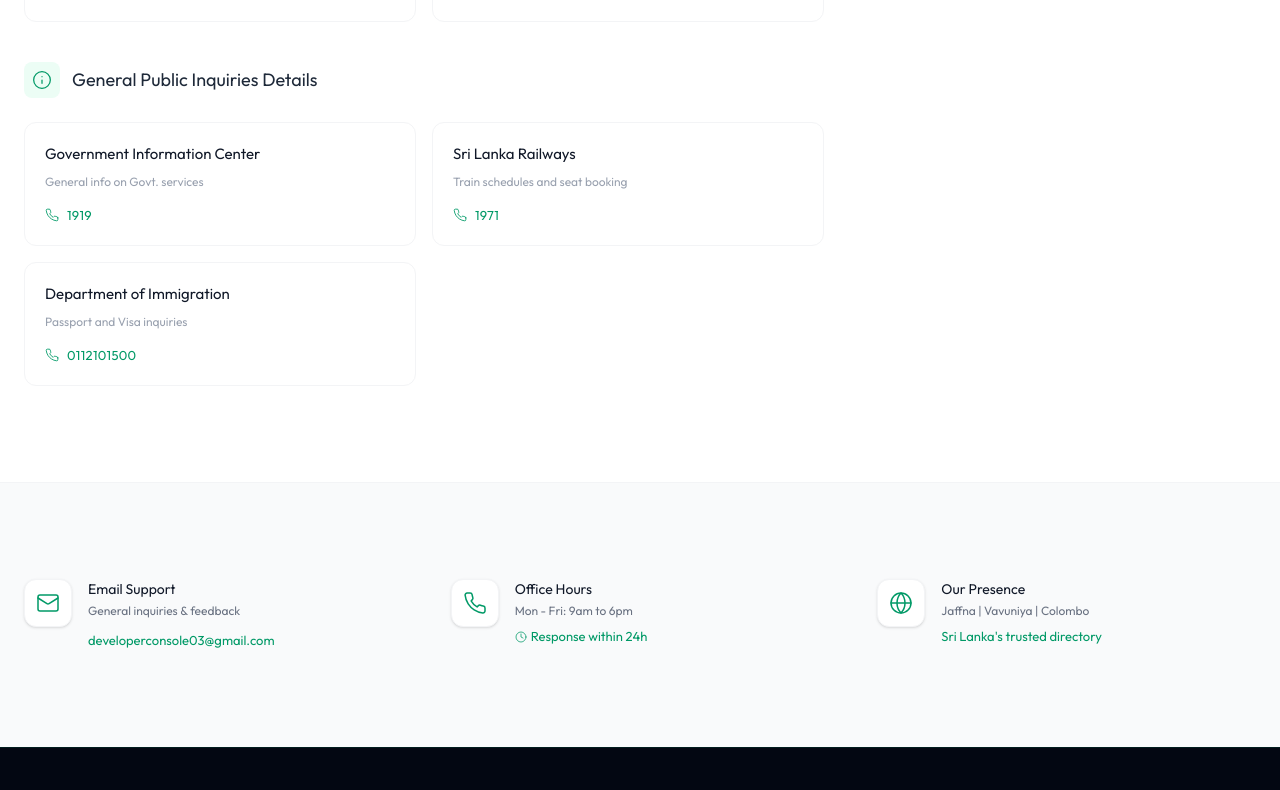
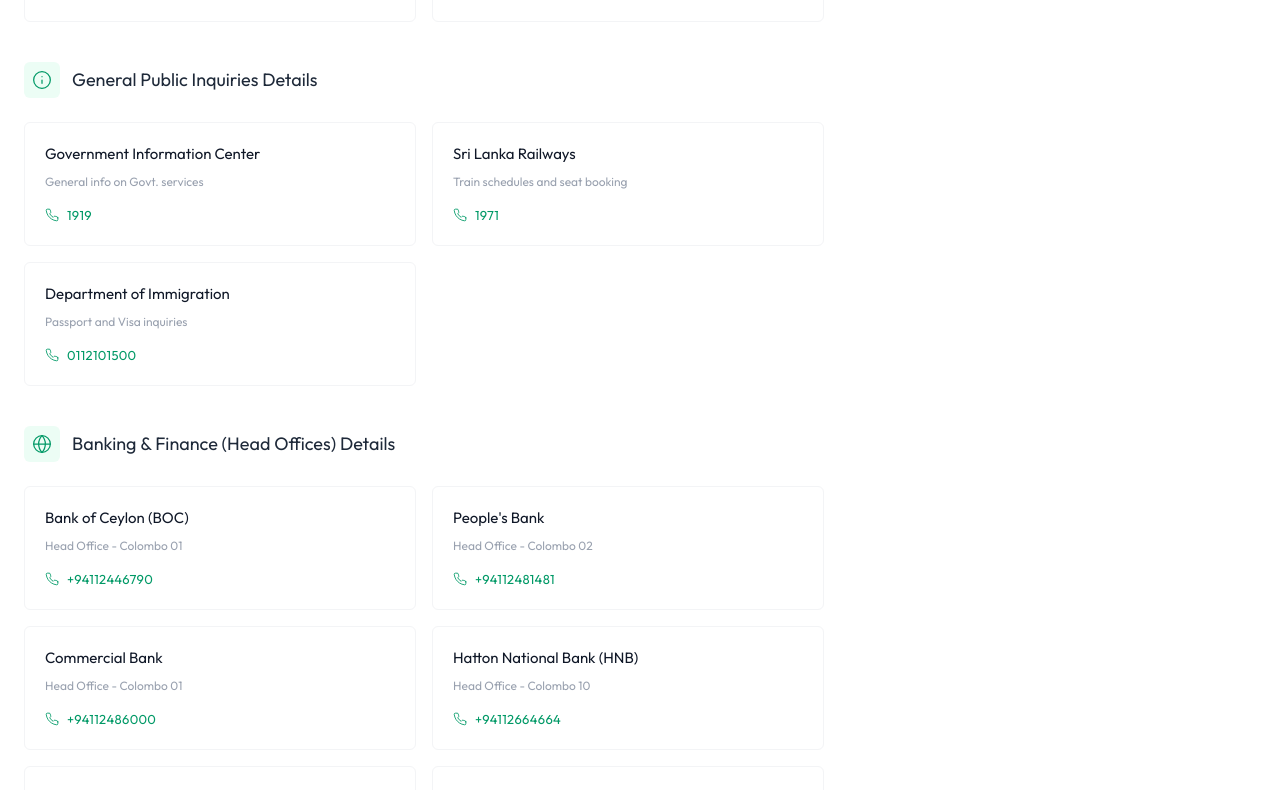
Before and after one commit to Victor-dev-03-cmd/sl_business_index, a Next.js app: page /contact in a window 1280 px wide. Shown: the part 2004-2794 px from the top of the page. Built offline with nearby package versions, Linux system fonts and the light colour scheme; no server answers.

Commit message:
commited

```diff
--- a/app/contact/page.tsx
+++ b/app/contact/page.tsx
@@ -71,6 +71,25 @@
       { name: "Government Information Center", number: "1919", description: "General info on Govt. services", lat: 6.9271, lng: 79.8612 },
       { name: "Sri Lanka Railways", number: "1971", description: "Train schedules and seat booking", lat: 6.9344, lng: 79.8501 },
       { name: "Department of Immigration", number: "0112101500", description: "Passport and Visa inquiries", lat: 6.8912, lng: 79.8543 }
+    ]
+  },
+  {
+    category: "Banking & Finance (Head Offices)",
+    icon: <Globe size={20} strokeWidth={1.5} />,
+    services: [
+      { name: "Bank of Ceylon (BOC)", number: "+94112446790", description: "Head Office - Colombo 01", lat: 6.9367, lng: 79.8448 },
+      { name: "People's Bank", number: "+94112481481", description: "Head Office - Colombo 02", lat: 6.9272, lng: 79.8562 },
+      { name: "Commercial Bank", number: "+94112486000", description: "Head Office - Colombo 01", lat: 6.9342, lng: 79.8431 },
+      { name: "Hatton National Bank (HNB)", number: "+94112664664", description: "Head Office - Colombo 10", lat: 6.9201, lng: 79.8702 },
+      { name: "Sampath Bank", number: "+94114730630", description: "Head Office - Colombo 02", lat: 6.9168, lng: 79.8541 },
+      { name: "Seylan Bank", number: "+94112456789", description: "Head Office - Colombo 03", lat: 6.9142, lng: 79.8512 },
+      { name: "National Development Bank (NDB)", number: "+94112448448", description: "Head Office - Colombo 02", lat: 6.9234, lng: 79.8512 },
+      { name: "Nations Trust Bank (NTB)", number: "+94114313131", description: "Head Office - Colombo 02", lat: 6.9189, lng: 79.8567 },
+      { name: "DFCC Bank", number: "+94112442442", description: "Head Office - Colombo 03", lat: 6.9172, lng: 79.8492 },
+      { name: "Pan Asia Bank (PABC)", number: "+94112565565", description: "Head Office - Colombo 03", lat: 6.9082, lng: 79.8514 },
+      { name: "Amana Bank", number: "+94117756000", description: "Head Office - Colombo 03", lat: 6.9112, lng: 79.8521 },
+      { name: "Union Bank", number: "+94112374100", description: "Head Office - Colombo 03", lat: 6.9145, lng: 79.8502 },
+      { name: "Cargills Bank", number: "+94117640640", description: "Head Office - Colombo 03", lat: 6.9156, lng: 79.8498 }
     ]
   }
 ];
@@ -206,7 +225,7 @@
             <div className="flex flex-col md:flex-row md:items-center justify-between gap-6 mb-10">
               <div>
                 <h2 className="text-2xl font-normal tracking-tight">Public Service Directory</h2>
-                <p className="text-sm text-gray-400 mt-1 font-normal">Verified emergency and utility contacts in Sri Lanka</p>
+                <p className="text-sm text-gray-400 mt-1">Verified emergency and utility contacts in Sri Lanka</p>
               </div>
               <div className="relative w-full md:w-80">
                 <Search size={18} strokeWidth={1.5} className="absolute left-3 top-1/2 -translate-y-1/2 text-gray-400" />
@@ -215,7 +234,7 @@
                   placeholder="Search service, area, or dept..."
                   value={searchQuery}
                   onChange={(e) => setSearchQuery(e.target.value)}
-                  className="w-full pl-10 pr-4 py-2.5 bg-gray-50 border border-gray-100 rounded-xl focus:bg-white focus:ring-1 focus:ring-emerald-600 outline-none transition-all text-sm font-normal"
+                  className="w-full pl-10 pr-4 py-2.5 bg-gray-50 border border-gray-100 rounded-[6px] focus:bg-white focus:ring-1 focus:ring-emerald-600 outline-none transition-all text-sm font-normal"
                 />
               </div>
             </div>
@@ -225,7 +244,7 @@
                 filteredServices.map((cat, idx) => (
                   <div key={idx} className="animate-in fade-in slide-in-from-bottom-4 duration-500" style={{ animationDelay: `${idx * 100}ms` }}>
                     <div className="flex items-center gap-3 mb-6">
-                      <div className="p-2 bg-emerald-50 text-emerald-600 rounded-lg">
+                      <div className="p-2 bg-emerald-50 text-emerald-600 rounded-[6px]">
                         {cat.icon}
                       </div>
                       <h2 className="text-lg font-normal text-gray-800">{cat.category} Details</h2>
@@ -235,7 +254,7 @@
                       {cat.services.map((service, sIdx) => (
                         <div
                           key={sIdx}
-                          className="p-5 border border-gray-100 rounded-xl hover:border-emerald-200 hover:shadow-lg hover:shadow-emerald-900/5 transition-all group bg-white"
+                          className="p-5 border border-gray-100 rounded-[6px] hover:border-emerald-200 hover:shadow-lg hover:shadow-emerald-900/5 transition-all group bg-white"
                         >
                           <div className="flex justify-between items-start mb-2">
                             <h3 className="text-[15px] font-normal text-gray-900 group-hover:text-emerald-700 transition-colors">
@@ -277,11 +296,11 @@
 
           {/* Right Column: Contact Form */}
           <div className="lg:col-span-1">
-            <div className="sticky top-28 bg-white border border-gray-100 rounded-2xl shadow-xl shadow-gray-200/50 overflow-hidden">
+            <div className="sticky top-28 bg-white border border-gray-100 rounded-[8px] shadow-xl shadow-gray-200/50 overflow-hidden">
               <div className="p-8 bg-emerald-950 text-white relative overflow-hidden">
                 <div className="absolute inset-0 bg-[url('/grid.svg')] opacity-10"></div>
-                <h3 className="text-xl font-normal relative z-10 mb-2">Send us a message</h3>
-                <p className="text-emerald-100/60 text-xs font-normal relative z-10">Our team usually responds within 24 hours.</p>
+                <h3 className="text-xl relative z-10 mb-2">Send us a message</h3>
+                <p className="text-emerald-100/60 text-xs relative z-10">Our team usually responds within 24 hours.</p>
               </div>
 
               <form onSubmit={handleSubmit} className="p-8 space-y-6">
@@ -290,7 +309,7 @@
                   <select
                     value={department}
                     onChange={(e) => setDepartment(e.target.value)}
-                    className="w-full px-4 py-3 bg-gray-50 border border-gray-100 rounded-xl focus:bg-white focus:ring-1 focus:ring-emerald-600 outline-none transition-all text-sm font-normal appearance-none cursor-pointer"
+                    className="w-full px-4 py-3 bg-gray-50 border border-gray-100 rounded-[6px] focus:bg-white focus:ring-1 focus:ring-emerald-600 outline-none transition-all text-sm font-normal appearance-none cursor-pointer"
                   >
                     <option>General Inquiry</option>
                     <option>Add My Business</option>
@@ -308,7 +327,7 @@
                     value={formData.name}
                     onChange={(e) => setFormData({...formData, name: e.target.value})}
                     placeholder="Laxsan Victor"
-                    className="w-full px-4 py-3 bg-gray-50 border border-gray-100 rounded-xl focus:bg-white focus:ring-1 focus:ring-emerald-600 outline-none transition-all text-sm font-normal"
+                    className="w-full px-4 py-3 bg-gray-50 border border-gray-100 rounded-[6px] focus:bg-white focus:ring-1 focus:ring-emerald-600 outline-none transition-all text-sm font-normal"
                   />
                 </div>
 
@@ -320,7 +339,7 @@
                     value={formData.email}
                     onChange={(e) => setFormData({...formData, email: e.target.value})}
                     placeholder="laxsan@example.com"
-                    className="w-full px-4 py-3 bg-gray-50 border border-gray-100 rounded-xl focus:bg-white focus:ring-1 focus:ring-emerald-600 outline-none transition-all text-sm font-normal"
+                    className="w-full px-4 py-3 bg-gray-50 border border-gray-100 rounded-[6px] focus:bg-white focus:ring-1 focus:ring-emerald-600 outline-none transition-all text-sm font-normal"
                   />
                 </div>
 
@@ -342,7 +361,7 @@
                     value={formData.location}
                     onChange={(e) => setFormData({...formData, location: e.target.value})}
                     placeholder="6.9271, 79.8612"
-                    className="w-full px-4 py-3 bg-gray-50 border border-gray-100 rounded-xl focus:bg-white focus:ring-1 focus:ring-emerald-600 outline-none transition-all text-sm font-normal"
+                    className="w-full px-4 py-3 bg-gray-50 border border-gray-100 rounded-[6px] focus:bg-white focus:ring-1 focus:ring-emerald-600 outline-none transition-all text-sm font-normal"
                   />
                 </div>
 
@@ -354,13 +373,13 @@
                     value={formData.message}
                     onChange={(e) => setFormData({...formData, message: e.target.value})}
                     placeholder="How can we help you today?"
-                    className="w-full px-4 py-3 bg-gray-50 border border-gray-100 rounded-xl focus:bg-white focus:ring-1 focus:ring-emerald-600 outline-none transition-all text-sm font-normal resize-none"
+                    className="w-full px-4 py-3 bg-gray-50 border border-gray-100 rounded-[6px] focus:bg-white focus:ring-1 focus:ring-emerald-600 outline-none transition-all text-sm font-normal resize-none"
                   ></textarea>
                 </div>
 
                 <button
                   type="submit"
-                  className="w-full py-4 bg-emerald-600 hover:bg-emerald-700 text-white rounded-xl shadow-lg shadow-emerald-900/10 transition-all font-normal flex items-center justify-center gap-2 group"
+                  className="w-full py-4 bg-emerald-600 hover:bg-emerald-700 text-white rounded-[6px] shadow-lg shadow-emerald-900/10 transition-all font-normal flex items-center justify-center gap-2 group"
                 >
                   <MessageSquare size={18} strokeWidth={1.5} />
                   Send Message
@@ -373,13 +392,13 @@
                     <a
                       href="https://wa.me/94771234567"
                       target="_blank"
-                      className="flex items-center justify-center gap-2 py-2.5 bg-[#25D366]/10 hover:bg-[#25D366]/20 text-[#075E54] rounded-lg transition-all text-xs font-normal"
+                      className="flex items-center justify-center gap-2 py-2.5 bg-[#25D366]/10 hover:bg-[#25D366]/20 text-[#075E54] rounded-[6px] transition-all text-xs font-normal"
                     >
                       WhatsApp
                     </a>
                     <a
                       href="mailto:developerconsole03@gmail.com"
-                      className="flex items-center justify-center gap-2 py-2.5 bg-emerald-50 hover:bg-emerald-100 text-emerald-700 rounded-lg transition-all text-xs font-normal"
+                      className="flex items-center justify-center gap-2 py-2.5 bg-emerald-50 hover:bg-emerald-100 text-emerald-700 rounded-[6px] transition-all text-xs font-normal"
                     >
                       Email Us
                     </a>
@@ -395,20 +414,20 @@
       <section className="py-24 bg-gray-50 border-t border-gray-100">
         <div className="max-w-7xl mx-auto px-6 grid grid-cols-1 md:grid-cols-3 gap-12">
           <div className="flex gap-4">
-            <div className="flex-shrink-0 w-12 h-12 bg-white rounded-xl shadow-sm border border-gray-100 flex items-center justify-center text-emerald-600">
+            <div className="flex-shrink-0 w-12 h-12 bg-white rounded-[6px] shadow-sm border border-gray-100 flex items-center justify-center text-emerald-600">
               <Mail size={24} strokeWidth={1.5} />
             </div>
             <div>
               <h4 className="text-sm font-normal text-gray-900 mb-1">Email Support</h4>
               <p className="text-xs text-gray-500 font-normal mb-2">General inquiries & feedback</p>
-              <a href="mailto:developerconsole03@gmail.com" className="text-emerald-600 text-[13px] font-normal hover:underline underline-offset-4">
-                developerconsole03@gmail.com
+              <a href="slbusinessindex@gmail.com" className="text-emerald-600 text-[13px] font-normal hover:underline underline-offset-4">
+                slbusinessindex@gmail.com
               </a>
             </div>
           </div>
 
           <div className="flex gap-4">
-            <div className="flex-shrink-0 w-12 h-12 bg-white rounded-xl shadow-sm border border-gray-100 flex items-center justify-center text-emerald-600">
+            <div className="flex-shrink-0 w-12 h-12 bg-white rounded-[6px] shadow-sm border border-gray-100 flex items-center justify-center text-emerald-600">
               <Phone size={24} strokeWidth={1.5} />
             </div>
             <div>
@@ -422,7 +441,7 @@
           </div>
 
           <div className="flex gap-4">
-            <div className="flex-shrink-0 w-12 h-12 bg-white rounded-xl shadow-sm border border-gray-100 flex items-center justify-center text-emerald-600">
+            <div className="flex-shrink-0 w-12 h-12 bg-white rounded-[6px] shadow-sm border border-gray-100 flex items-center justify-center text-emerald-600">
               <Globe size={24} strokeWidth={1.5} />
             </div>
             <div>
```
